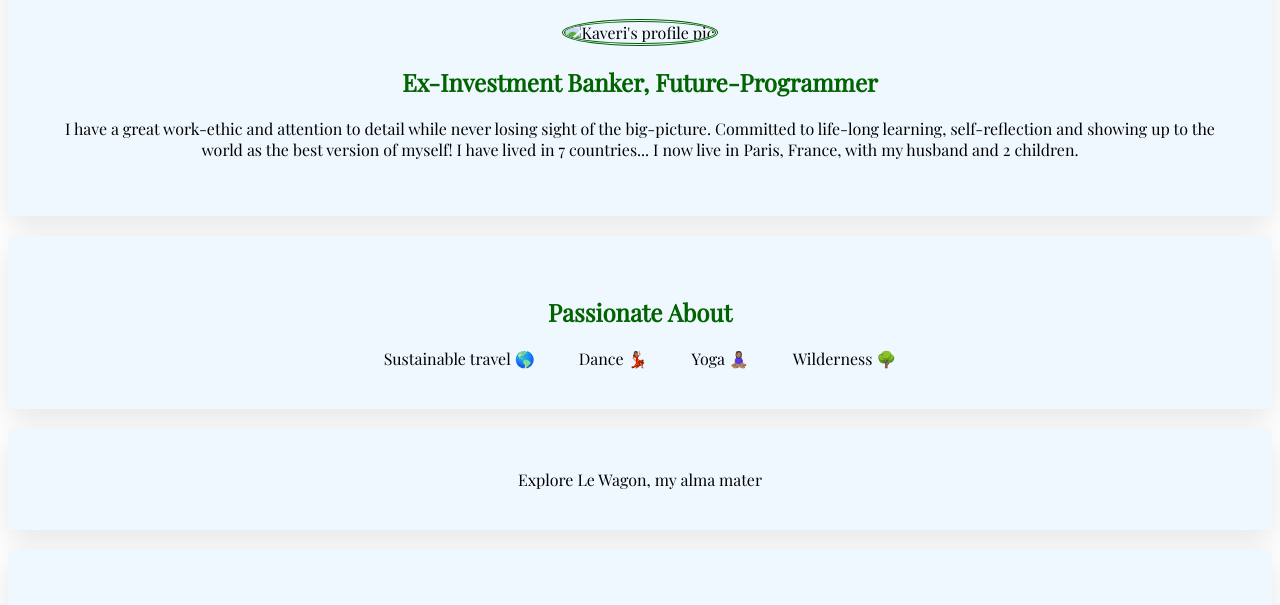
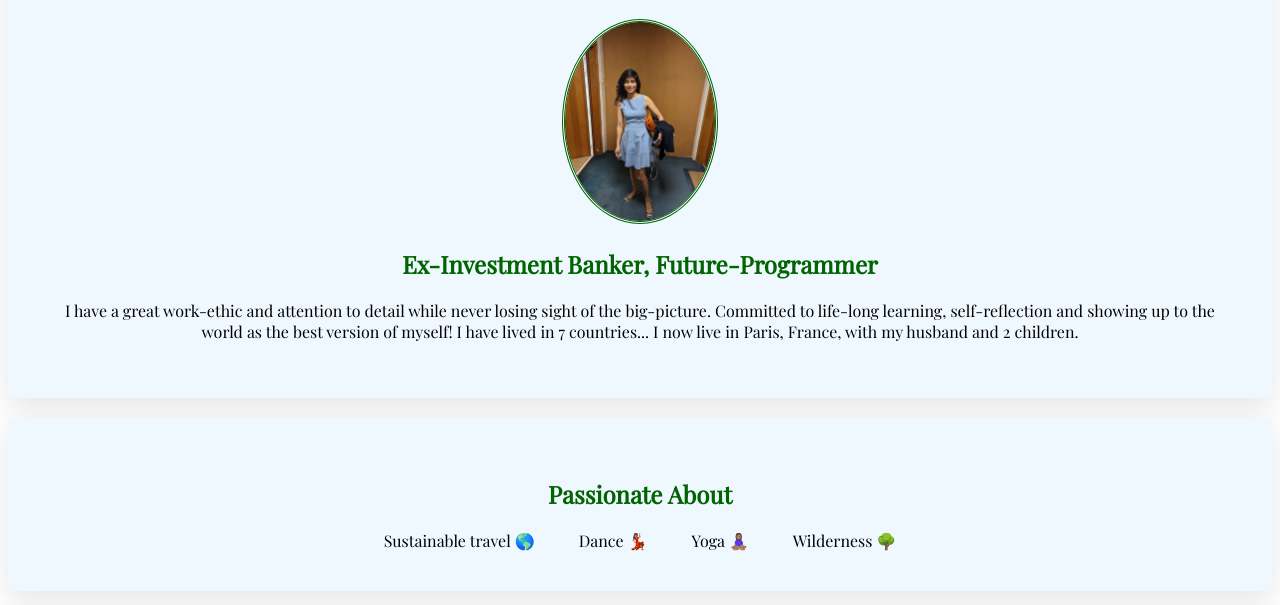
Before and after one commit to Green-stripes/profile, a plain HTML site: page index.html in a window 1280 px wide. Shown: the part 127-732 px from the top of the page. Drawn offline with nearby package versions, Linux system fonts and the light colour scheme.

Commit message:
with new photo path

```diff
--- a/index.html
+++ b/index.html
@@ -30,7 +30,7 @@
         <h1>
           Hello, I'm Kaveri
         </h1>
-        <img src="../images/Kaveri photo.jpg" alt="Kaveri's profile pic">
+        <img src="kaveri_photo.jpg" alt="Kaveri's profile pic">
       <h2>
         Ex-Investment Banker, Future-Programmer
       </h2>
```
Also changed, not shown: kaveri_photo.jpg (added).
